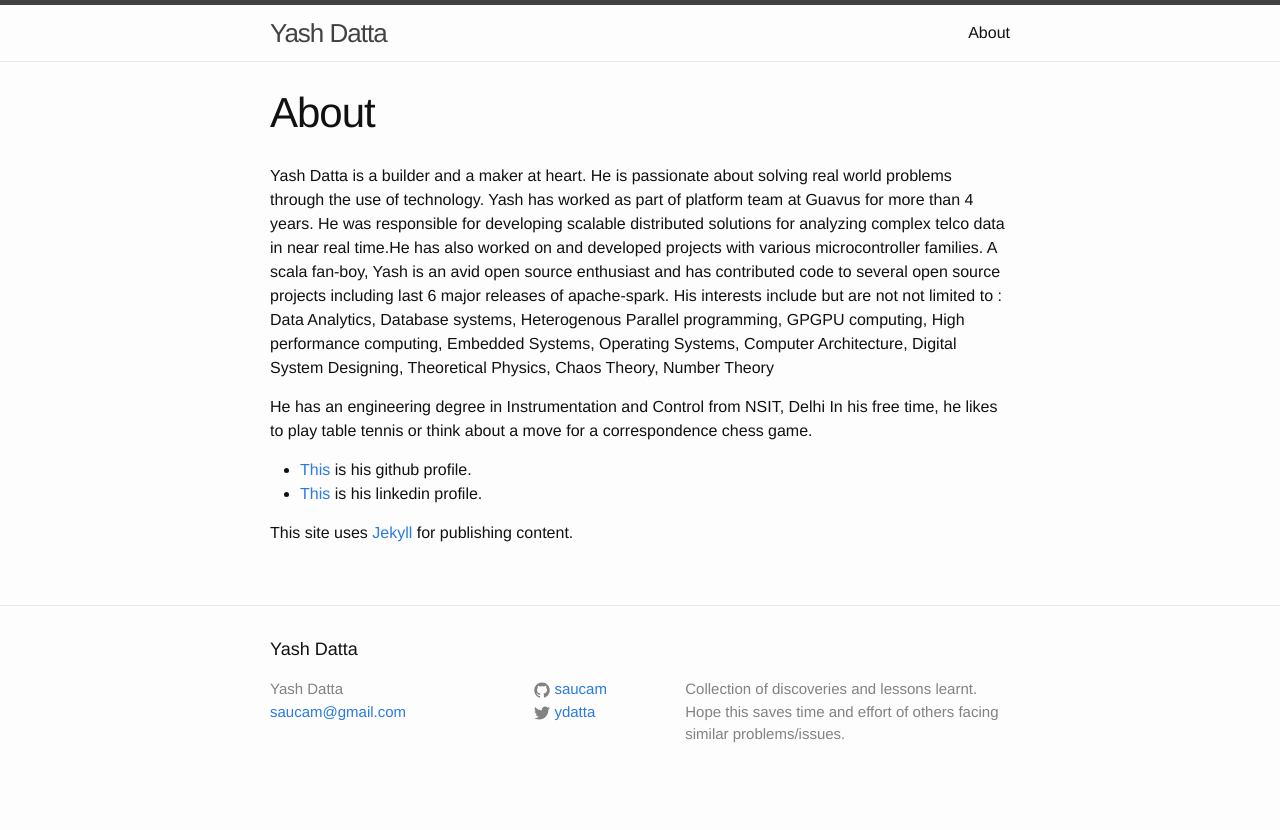
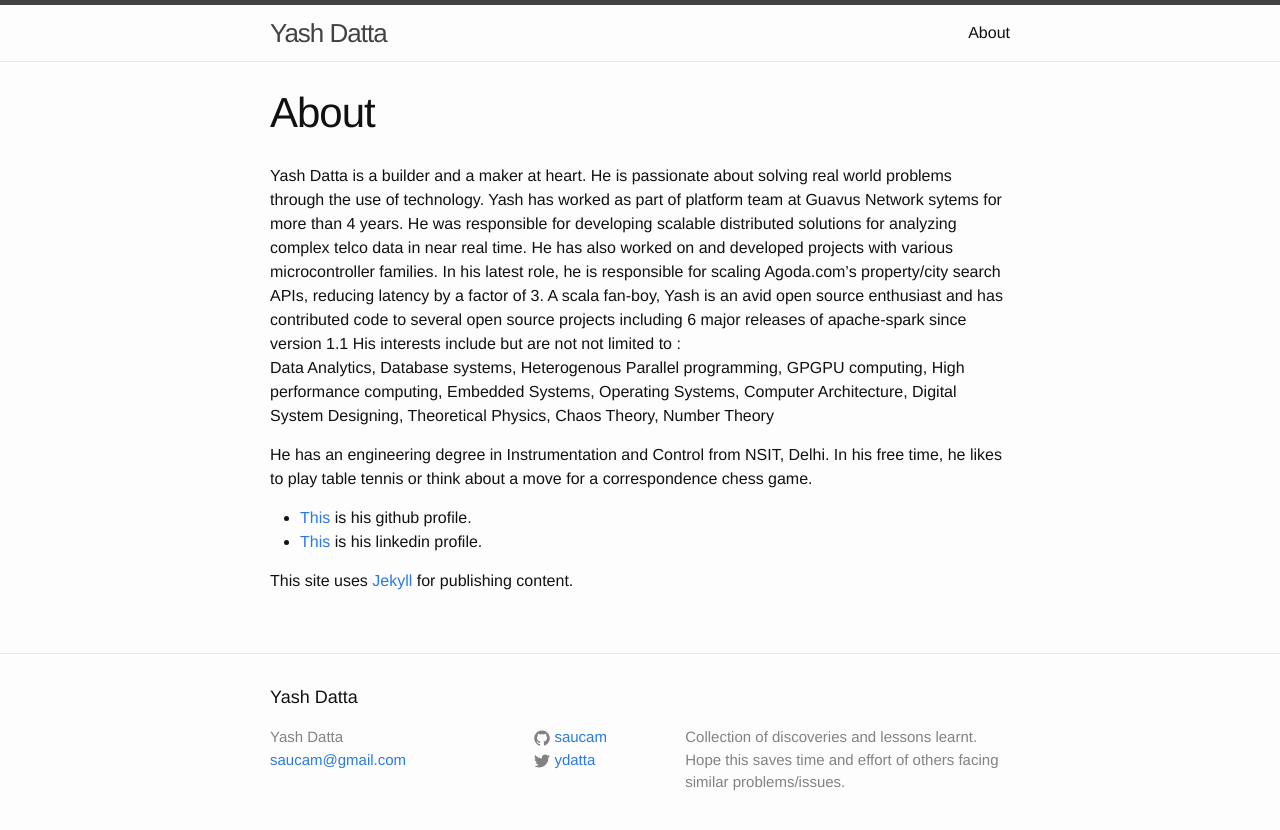
Before and after one commit to saucam/saucam.github.io, a Jekyll site: the page built from _pages/about.md, in a window 1280 px wide. Shown: the top 830 px of the page. Built offline with Jekyll 4.4.1, drawn with Linux system fonts in a browser that asks for light colours; comment, search, counter and statistics services are not loaded.

Commit message:
Update About me

```diff
--- a/_pages/about.md
+++ b/_pages/about.md
@@ -4,17 +4,20 @@
 permalink: /about/
 ---
 
-Yash Datta is a builder and a maker at heart. He is passionate about solving real world problems through the use of
-technology.
-Yash has worked as part of platform team at Guavus for more than 4 years. He was responsible for developing scalable
-distributed solutions for analyzing complex telco data in near real time.He has also worked on and developed projects
-with various microcontroller families. A scala fan-boy, Yash is an avid open source enthusiast and has contributed code
-to several open source projects including last 6 major releases of apache-spark.
+Yash Datta is a builder and a maker at heart. He is passionate about solving
+real world problems through the use of technology. Yash has worked as part of
+platform team at Guavus Network sytems for more than 4 years. He was
+responsible for developing scalable distributed solutions for analyzing complex telco data in near real time. He has also worked on and developed projects with various microcontroller families.
+In his latest role, he is responsible for scaling Agoda.com's property/city
+search APIs, reducing latency by a factor of 3.
+A scala fan-boy, Yash is an avid open source enthusiast and has contributed
+code to several open source projects including  6 major releases of
+apache-spark since version 1.1
 His interests include but are not not limited to :\\
 Data Analytics, Database systems, Heterogenous Parallel programming, GPGPU computing, High performance computing, Embedded Systems,
 Operating Systems, Computer Architecture, Digital System Designing, Theoretical Physics, Chaos Theory, Number Theory
 
-He has an engineering degree in Instrumentation and Control from NSIT, Delhi
+He has an engineering degree in Instrumentation and Control from NSIT, Delhi.
 In his free time, he likes to play table tennis or think about a move for a correspondence chess game.
 
 - [This](https://github.com/saucam) is his github profile.
```
